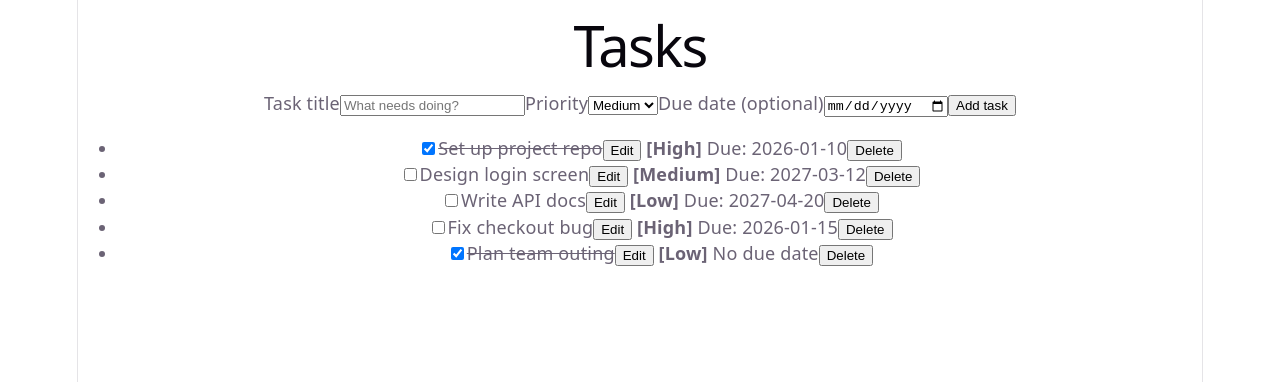
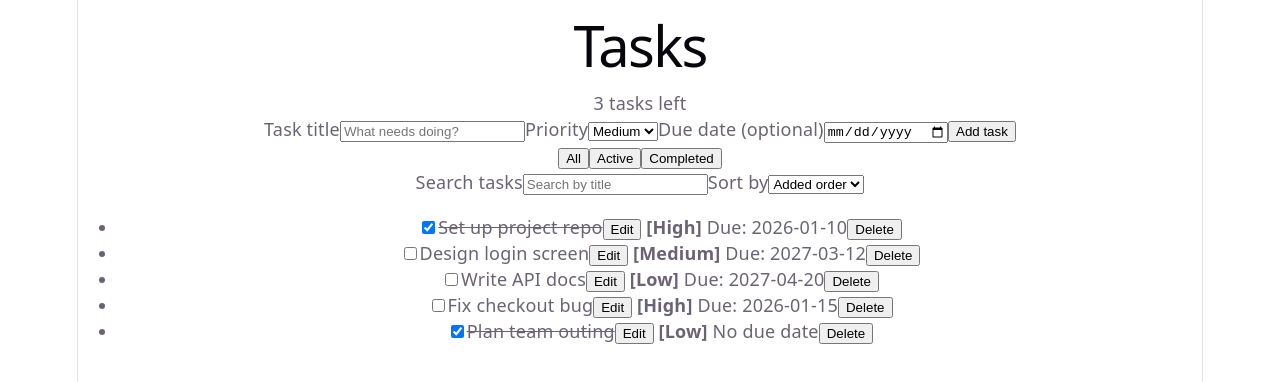
Before and after one commit to Rameshchigarer123/task-manager, a React (Vite) app: page / in a window 1280 px wide. Shown: the top 382 px of the page. Built offline with nearby package versions, Linux system fonts and the light colour scheme.

Commit message:
Add search and sort

```diff
--- a/src/App.jsx
+++ b/src/App.jsx
@@ -1,10 +1,18 @@
+import { useState } from 'react';
 import useTasks from './hooks/useTasks';
 import TaskForm from './components/TaskForm';
+import FilterTabs from './components/FilterTabs';
+import Toolbar from './components/Toolbar';
 import TaskList from './components/TaskList';
+
+const priorityRank = { High: 0, Medium: 1, Low: 2 };
 
 export default function App() {
   const { tasks, status, loadTasks, addTask, toggleTask, editTask, deleteTask } =
     useTasks();
+  const [filter, setFilter] = useState('all');
+  const [query, setQuery] = useState('');
+  const [sortBy, setSortBy] = useState('none');
 
   if (status === 'loading') {
     return <p>Loading tasks…</p>;
@@ -19,12 +27,53 @@ export default function App() {
     );
   }
 
+  let visibleTasks = tasks;
+
+  if (filter === 'active') {
+    visibleTasks = visibleTasks.filter((task) => !task.completed);
+  }
+  if (filter === 'completed') {
+    visibleTasks = visibleTasks.filter((task) => task.completed);
+  }
+
+  const search = query.trim().toLowerCase();
+  visibleTasks = visibleTasks.filter((task) =>
+    task.title.toLowerCase().includes(search)
+  );
+
+  if (sortBy === 'dueDate') {
+    visibleTasks = [...visibleTasks].sort((a, b) => {
+      if (a.dueDate === null && b.dueDate === null) return 0;
+      if (a.dueDate === null) return 1;
+      if (b.dueDate === null) return -1;
+      return a.dueDate.localeCompare(b.dueDate);
+    });
+  }
+
+  if (sortBy === 'priority') {
+    visibleTasks = [...visibleTasks].sort(
+      (a, b) => priorityRank[a.priority] - priorityRank[b.priority]
+    );
+  }
+
+  const activeCount = tasks.filter((task) => !task.completed).length;
+
   return (
     <main>
       <h1>Tasks</h1>
+      <p>
+        {activeCount} {activeCount === 1 ? 'task' : 'tasks'} left
+      </p>
       <TaskForm onAdd={addTask} />
+      <FilterTabs filter={filter} onChange={setFilter} />
+      <Toolbar
+        query={query}
+        onQueryChange={setQuery}
+        sortBy={sortBy}
+        onSortChange={setSortBy}
+      />
       <TaskList
-        tasks={tasks}
+        tasks={visibleTasks}
         onToggle={toggleTask}
         onEdit={editTask}
         onDelete={deleteTask}
--- /dev/null
+++ b/src/components/FilterTabs.jsx
@@ -0,0 +1,15 @@
+export default function FilterTabs({ filter, onChange }) {
+  return (
+    <div>
+      <button onClick={() => onChange('all')} aria-pressed={filter === 'all'}>
+        All
+      </button>
+      <button onClick={() => onChange('active')} aria-pressed={filter === 'active'}>
+        Active
+      </button>
+      <button onClick={() => onChange('completed')} aria-pressed={filter === 'completed'}>
+        Completed
+      </button>
+    </div>
+  );
+}
--- /dev/null
+++ b/src/components/Toolbar.jsx
@@ -0,0 +1,25 @@
+export default function Toolbar({ query, onQueryChange, sortBy, onSortChange }) {
+  return (
+    <div>
+      <label htmlFor="search">Search tasks</label>
+      <input
+        id="search"
+        type="search"
+        value={query}
+        onChange={(event) => onQueryChange(event.target.value)}
+        placeholder="Search by title"
+      />
+
+      <label htmlFor="sort">Sort by</label>
+      <select
+        id="sort"
+        value={sortBy}
+        onChange={(event) => onSortChange(event.target.value)}
+      >
+        <option value="none">Added order</option>
+        <option value="dueDate">Due date</option>
+        <option value="priority">Priority</option>
+      </select>
+    </div>
+  );
+}
```
